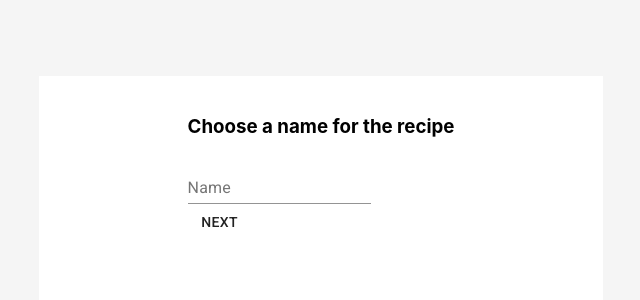
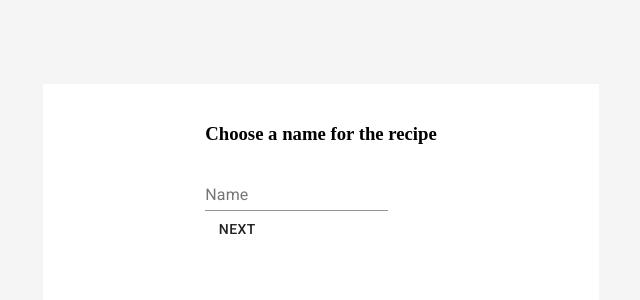
Before and after one commit to zLandgraf/recipes-react-client, a React (Create React App) app: page / in a window 1280 px wide. Shown: the top 300 px of the page, without its empty margins (319-959 px from the left). Built offline with nearby package versions, Linux system fonts and the light colour scheme.

Commit message:
removing index.css

```diff
--- a/src/index.css
+++ /dev/null
@@ -1,13 +0,0 @@
-body {
-  margin: 0;
-  font-family: -apple-system, BlinkMacSystemFont, 'Segoe UI', 'Roboto', 'Oxygen',
-    'Ubuntu', 'Cantarell', 'Fira Sans', 'Droid Sans', 'Helvetica Neue',
-    sans-serif;
-  -webkit-font-smoothing: antialiased;
-  -moz-osx-font-smoothing: grayscale;
-}
-
-code {
-  font-family: source-code-pro, Menlo, Monaco, Consolas, 'Courier New',
-    monospace;
-}
--- a/src/index.js
+++ b/src/index.js
@@ -1,7 +1,6 @@
 import React from 'react';
 import ReactDOM from 'react-dom';
 import App from './Components/App';
-import './index.css';
 import reportWebVitals from './reportWebVitals';
 
 ReactDOM.render(
@@ -9,7 +8,4 @@
   document.getElementById('root')
 );
 
-// If you want to start measuring performance in your app, pass a function
-// to log results (for example: reportWebVitals(console.log))
-// or send to an analytics endpoint. Learn more: https://bit.ly/CRA-vitals
 reportWebVitals();
```
